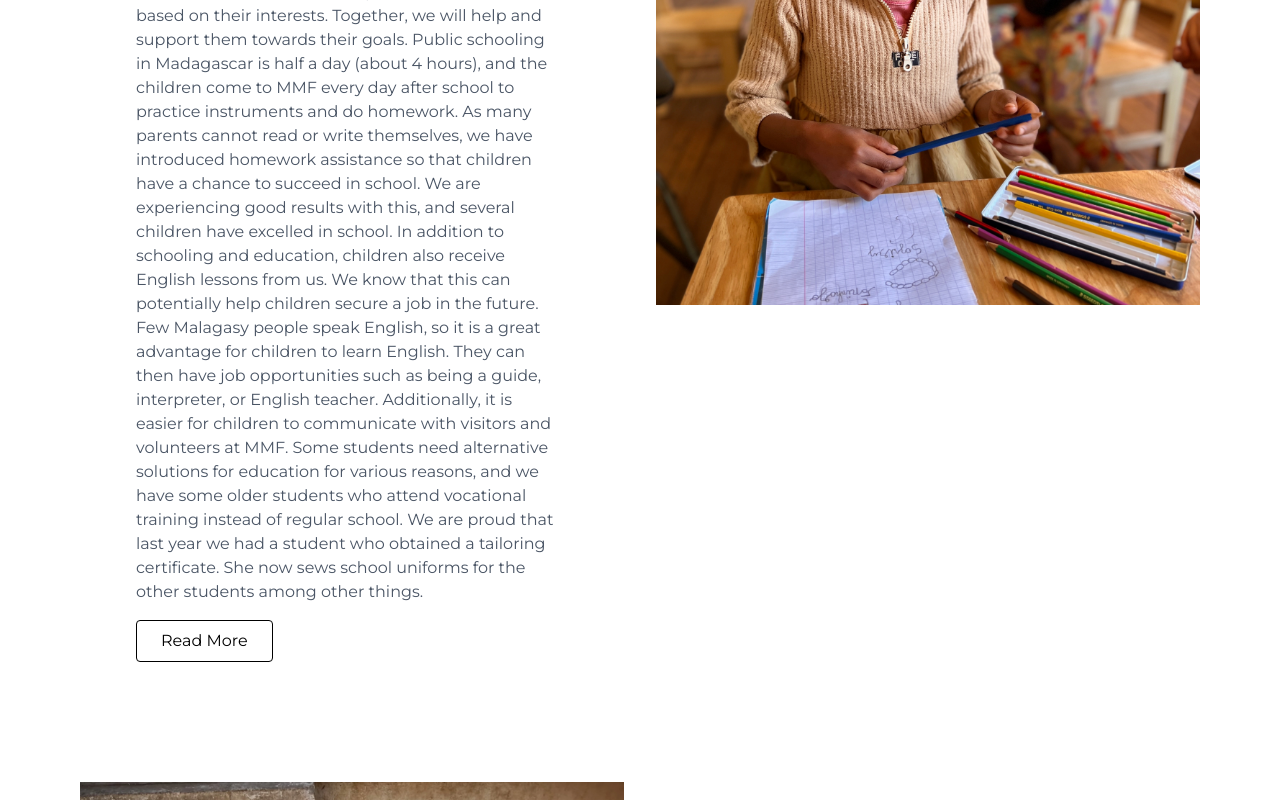
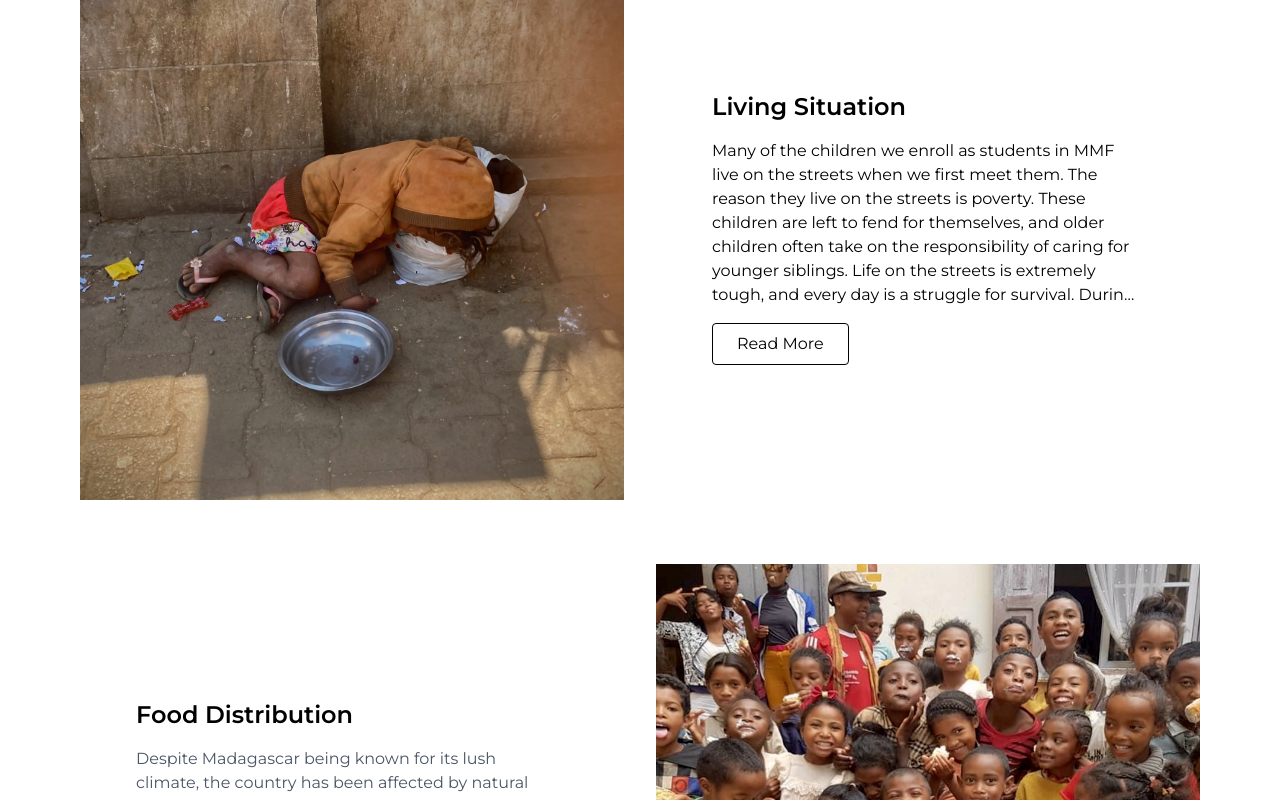
Before and after one commit to NoroffFEU/musikkforandrerliv.no, a React (Vite) app: page /work in a window 1280 px wide. Shown: the part 2860-3660 px from the top of the page. Built offline with nearby package versions, Linux system fonts and the light colour scheme; a web font is replaced by a local one.

Commit message:
Fix category text

```diff
--- a/src/components/ourWorkPage/categorySection.jsx
+++ b/src/components/ourWorkPage/categorySection.jsx
@@ -48,7 +48,7 @@ const CategorySection = () => {
                     />
                   </div>
 
-                  <p className="text-black">{section.content}</p>
+                  <p className="text-black line-clamp-7">{section.content}</p>
                   {/* ReusableButton with Read More action */}
                   <div className="hidden md:block">
                     <ReusableButton
@@ -81,7 +81,9 @@ const CategorySection = () => {
                     />
                   </div>
 
-                  <p className="text-gray-600">{section.content}</p>
+                  <p className="text-gray-600 line-clamp-7">
+                    {section.content}
+                  </p>
                   {/* ReusableButton with Read More action */}
                   <div className="hidden md:block">
                     <ReusableButton
```
Lines whose indentation alone changed are shown as unchanged.
